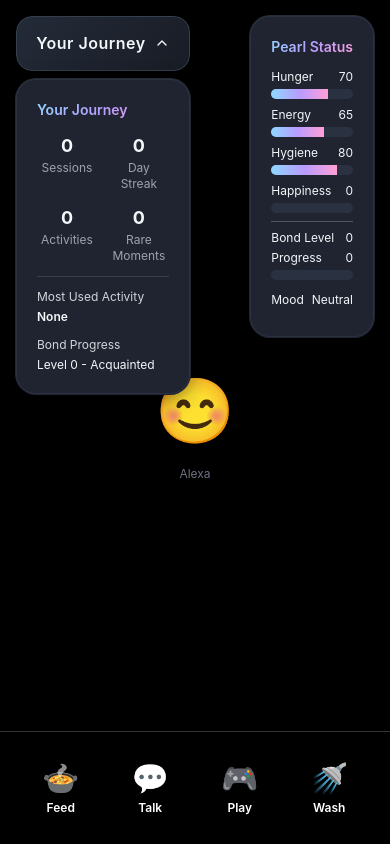
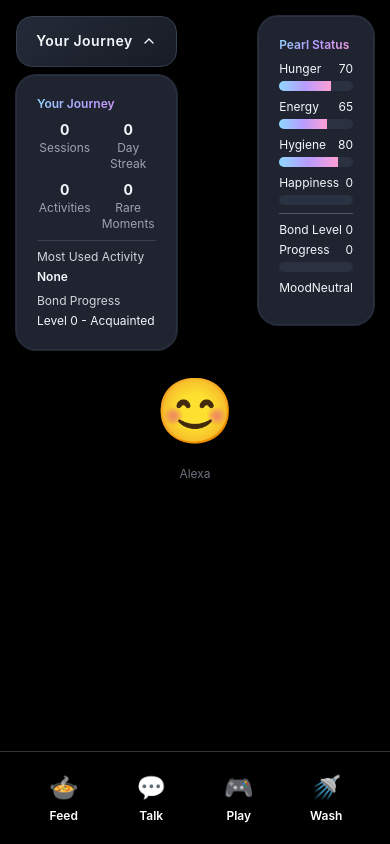
Before and after one commit to tedtapir/PocketPearls, a React (Vite) app: page / in a window 390 px wide. Both pictures are taken after a click on the button "Your Journey". Built offline with nearby package versions, Linux system fonts and the light colour scheme.

Commit message:
Responsive Fullscreen Layout for Web and Mobile

```diff
--- a/src/components/ActionBar.tsx
+++ b/src/components/ActionBar.tsx
@@ -65,17 +65,17 @@ export const ActionBar: React.FC = () => {
       )}
 
       {/* Bottom Action Bar */}
-      <div className="bg-black/80 backdrop-blur-md border-t border-white/20 p-4">
-        <div className="flex justify-around items-center max-w-md mx-auto">
+      <div className="bg-black/80 backdrop-blur-md border-t border-white/20 p-3 sm:p-4 safe-area-inset-bottom">
+        <div className="flex justify-around items-center max-w-lg mx-auto px-2">
           {/* Feed Button */}
           <button
             onClick={() => setActiveModal('feed')}
-            className="group flex flex-col items-center p-3 rounded-2xl transition-all duration-300 transform hover:scale-105 active:scale-95"
+            className="group flex flex-col items-center p-2 sm:p-3 rounded-2xl transition-all duration-300 transform hover:scale-105 active:scale-95 min-w-[60px] sm:min-w-[80px]"
           >
-            <div className="text-3xl mb-1 group-hover:drop-shadow-[0_0_12px_rgba(255,202,58,0.8)]">
+            <div className="text-2xl sm:text-3xl mb-1 group-hover:drop-shadow-[0_0_12px_rgba(255,202,58,0.8)]">
               🍲
             </div>
-            <span className="text-xs font-semibold text-white group-hover:text-[#FFCA3A]">
+            <span className="text-xs sm:text-sm font-semibold text-white group-hover:text-[#FFCA3A]">
               Feed
             </span>
           </button>
@@ -83,12 +83,12 @@ export const ActionBar: React.FC = () => {
           {/* Talk Button */}
           <button
             onClick={() => setActiveModal('talk')}
-            className="group flex flex-col items-center p-3 rounded-2xl transition-all duration-300 transform hover:scale-105 active:scale-95"
+            className="group flex flex-col items-center p-2 sm:p-3 rounded-2xl transition-all duration-300 transform hover:scale-105 active:scale-95 min-w-[60px] sm:min-w-[80px]"
           >
-            <div className="text-3xl mb-1 group-hover:drop-shadow-[0_0_12px_rgba(138,198,209,0.8)]">
+            <div className="text-2xl sm:text-3xl mb-1 group-hover:drop-shadow-[0_0_12px_rgba(138,198,209,0.8)]">
               💬
             </div>
-            <span className="text-xs font-semibold text-white group-hover:text-[#8AC6D1]">
+            <span className="text-xs sm:text-sm font-semibold text-white group-hover:text-[#8AC6D1]">
               Talk
             </span>
           </button>
@@ -97,20 +97,20 @@ export const ActionBar: React.FC = () => {
           <button
             onClick={() => setActiveModal('play')}
             disabled={!canPerformActivity('play')}
-            className={`group flex flex-col items-center p-3 rounded-2xl transition-all duration-300 transform ${
+            className={`group flex flex-col items-center p-2 sm:p-3 rounded-2xl transition-all duration-300 transform min-w-[60px] sm:min-w-[80px] ${
               canPerformActivity('play')
                 ? 'hover:scale-105 active:scale-95 cursor-pointer'
                 : 'opacity-50 cursor-not-allowed'
             }`}
           >
-            <div className={`text-3xl mb-1 ${
+            <div className={`text-2xl sm:text-3xl mb-1 ${
               canPerformActivity('play')
                 ? 'group-hover:drop-shadow-[0_0_12px_rgba(160,231,229,0.8)]'
                 : 'grayscale'
             }`}>
               🎮
             </div>
-            <span className={`text-xs font-semibold ${
+            <span className={`text-xs sm:text-sm font-semibold ${
               canPerformActivity('play') ? 'text-white group-hover:text-[#A0E7E5]' : 'text-gray-600'
             }`}>
               Play
@@ -120,12 +120,12 @@ export const ActionBar: React.FC = () => {
           {/* Wash Button */}
           <button
             onClick={() => setActiveModal('wash')}
-            className="group flex flex-col items-center p-3 rounded-2xl transition-all duration-300 transform hover:scale-105 active:scale-95"
+            className="group flex flex-col items-center p-2 sm:p-3 rounded-2xl transition-all duration-300 transform hover:scale-105 active:scale-95 min-w-[60px] sm:min-w-[80px]"
           >
-            <div className="text-3xl mb-1 group-hover:drop-shadow-[0_0_12px_rgba(51,255,202,0.8)]">
+            <div className="text-2xl sm:text-3xl mb-1 group-hover:drop-shadow-[0_0_12px_rgba(51,255,202,0.8)]">
               🚿
             </div>
-            <span className="text-xs font-semibold text-white group-hover:text-[#33FFCA]">
+            <span className="text-xs sm:text-sm font-semibold text-white group-hover:text-[#33FFCA]">
               Wash
             </span>
           </button>
@@ -134,7 +134,7 @@ export const ActionBar: React.FC = () => {
 
       {/* Result Message */}
       {lastResult && (
-        <div className={`fixed bottom-20 left-1/2 transform -translate-x-1/2 z-30 p-3 rounded-lg max-w-xs ${
+        <div className={`fixed bottom-20 sm:bottom-24 left-1/2 transform -translate-x-1/2 z-30 p-3 rounded-lg max-w-xs mx-4 ${
           lastResult.success ? 'bg-green-900/80 border border-green-600' : 'bg-red-900/80 border border-red-600'
         } backdrop-blur-md`}>
           <p className="text-sm text-white text-center">{lastResult.message}</p>
--- a/src/components/AnalyticsDashboard.tsx
+++ b/src/components/AnalyticsDashboard.tsx
@@ -19,37 +19,37 @@ export const AnalyticsDashboard: React.FC = () => {
   const BOND_TITLES = ['Acquainted', 'Familiar', 'Comfortable', 'Trusted', 'Close', 'Attached', 'Cherished'];
 
   return (
-    <div className="pearl-card bg-black/80 backdrop-blur-md border border-white/20 max-w-xs">
-      <h3 className="text-sm font-semibold gradient-text mb-3">Your Journey</h3>
+    <div className="pearl-card bg-black/80 backdrop-blur-md border border-white/20 w-full">
+      <h3 className="text-xs sm:text-sm font-semibold gradient-text mb-2 sm:mb-3">Your Journey</h3>
 
-      <div className="grid grid-cols-2 gap-3 text-xs">
+      <div className="grid grid-cols-2 gap-2 sm:gap-3 text-xs">
         <div className="text-center">
-          <div className="text-lg font-bold text-pp-accent1">{sessionCount}</div>
+          <div className="text-sm sm:text-lg font-bold text-pp-accent1">{sessionCount}</div>
           <div className="text-gray-400">Sessions</div>
         </div>
 
         <div className="text-center">
-          <div className="text-lg font-bold text-pp-accent2">{streakDays}</div>
+          <div className="text-sm sm:text-lg font-bold text-pp-accent2">{streakDays}</div>
           <div className="text-gray-400">Day Streak</div>
         </div>
 
         <div className="text-center">
-          <div className="text-lg font-bold text-pp-accent3">{totalActivities}</div>
+          <div className="text-sm sm:text-lg font-bold text-pp-accent3">{totalActivities}</div>
           <div className="text-gray-400">Activities</div>
         </div>
 
         <div className="text-center">
-          <div className="text-lg font-bold text-pp-accent1">{unlockedClips.length}</div>
+          <div className="text-sm sm:text-lg font-bold text-pp-accent1">{unlockedClips.length}</div>
           <div className="text-gray-400">Rare Moments</div>
         </div>
       </div>
 
-      <div className="mt-3 pt-3 border-t border-gray-700">
+      <div className="mt-2 sm:mt-3 pt-2 sm:pt-3 border-t border-gray-700">
         <div className="text-xs text-gray-300 mb-1">Most Used Activity</div>
         <div className="text-pp-accent1 font-semibold capitalize text-xs">{favoriteActivity}</div>
       </div>
 
-      <div className="mt-3">
+      <div className="mt-2 sm:mt-3">
         <div className="text-xs text-gray-300 mb-1">Bond Progress</div>
         <div className="text-pp-accent2 text-xs">Level {bondLevel} - {BOND_TITLES[bondLevel] || 'Max'}</div>
       </div>
--- a/src/components/PearlAvatar.tsx
+++ b/src/components/PearlAvatar.tsx
@@ -56,10 +56,10 @@ export const PearlAvatar: React.FC = () => {
   }, [mood, statusFlags, bondLevel]);
 
   return (
-    <div className="w-full h-full relative">
+    <div className="w-full h-full relative overflow-hidden">
       <VideoPlayer
         src={clipPaths}
-        className="w-full h-full object-cover"
+        className="w-full h-full object-cover object-center"
         fallbackEmoji={fallbackEmoji}
         loop={true}
         autoPlay={true}
--- a/src/components/StatsPanel.tsx
+++ b/src/components/StatsPanel.tsx
@@ -44,8 +44,8 @@ export const StatsPanel: React.FC = () => {
   } = usePearl();
 
   return (
-    <div className="pearl-card bg-black/80 backdrop-blur-md border border-white/20 max-w-xs">
-      <h3 className="text-sm font-semibold gradient-text mb-3">Pearl Status</h3>
+    <div className="pearl-card bg-black/80 backdrop-blur-md border border-white/20 w-full">
+      <h3 className="text-xs sm:text-sm font-semibold gradient-text mb-2 sm:mb-3">Pearl Status</h3>
 
       {/* Primary Stats */}
       <StatRow label="Hunger" value={hunger} />
@@ -54,7 +54,7 @@ export const StatsPanel: React.FC = () => {
       <StatRow label="Happiness" value={happiness} />
 
       {/* Bond Progress */}
-      <div className="mb-3 pt-2 border-t border-gray-600">
+      <div className="mb-2 sm:mb-3 pt-2 border-t border-gray-600">
         <div className="flex justify-between text-xs mb-1">
           <span className="text-pp-text">Bond Level</span>
           <span className="text-pp-accent1">{bondLevel}</span>
--- a/src/components/VideoPlayer.tsx
+++ b/src/components/VideoPlayer.tsx
@@ -115,7 +115,7 @@ export const VideoPlayer: React.FC<VideoPlayerProps> = ({
         autoPlay={autoPlay}
         muted={muted}
         playsInline
-        className="w-full h-full object-cover rounded-lg"
+        className="w-full h-full object-cover"
         style={{ opacity: isLoading ? 0 : 1 }}
       />
     </div>
--- a/src/pages/Home.tsx
+++ b/src/pages/Home.tsx
@@ -14,40 +14,40 @@ export const Home: React.FC = () => {
   usePearlTicker();
 
   return (
-    <div className="h-screen w-full relative overflow-hidden bg-black">
+    <div className="min-h-screen w-full relative overflow-hidden bg-black">
       <NotificationSystem />
 
-      {/* Full Screen Video Background */}
-      <div className="absolute inset-0">
+      {/* Full Screen Video Background - Responsive */}
+      <div className="fixed inset-0 w-full h-full">
         <PearlAvatar />
       </div>
 
-      {/* Top Right Stats Panel */}
-      <div className="absolute top-4 right-4 z-20">
+      {/* Top Right Stats Panel - Responsive positioning */}
+      <div className="fixed top-4 right-4 z-20 max-w-[280px] sm:max-w-xs">
         <StatsPanel />
       </div>
 
-      {/* Top Left Analytics Dropdown */}
-      <div className="absolute top-4 left-4 z-20">
+      {/* Top Left Analytics Dropdown - Responsive positioning */}
+      <div className="fixed top-4 left-4 z-20">
         <div className="relative">
           <button
             onClick={() => setShowAnalytics(!showAnalytics)}
-            className="pp-btn flex items-center gap-2"
+            className="pp-btn flex items-center gap-2 text-sm sm:text-base"
           >
             <span>Your Journey</span>
             <ChevronDown className={`w-4 h-4 transition-transform ${showAnalytics ? 'rotate-180' : ''}`} />
           </button>
 
           {showAnalytics && (
-            <div className="absolute top-full left-0 mt-2 z-30">
+            <div className="absolute top-full left-0 mt-2 z-30 max-w-[280px] sm:max-w-xs">
               <AnalyticsDashboard />
             </div>
           )}
         </div>
       </div>
 
-      {/* Bottom Action Bar */}
-      <div className="absolute bottom-0 left-0 right-0 z-20">
+      {/* Bottom Action Bar - Fixed at bottom */}
+      <div className="fixed bottom-0 left-0 right-0 z-20">
         <ActionBar />
       </div>
     </div>
--- a/tailwind.config.js
+++ b/tailwind.config.js
@@ -20,6 +20,9 @@ export default {
       animation: {
         'pulse-slow': 'pulse 3s cubic-bezier(0.4, 0, 0.6, 1) infinite',
       },
+      spacing: {
+        'safe-area-inset-bottom': 'env(safe-area-inset-bottom)',
+      },
     },
   },
   plugins: [],
```
